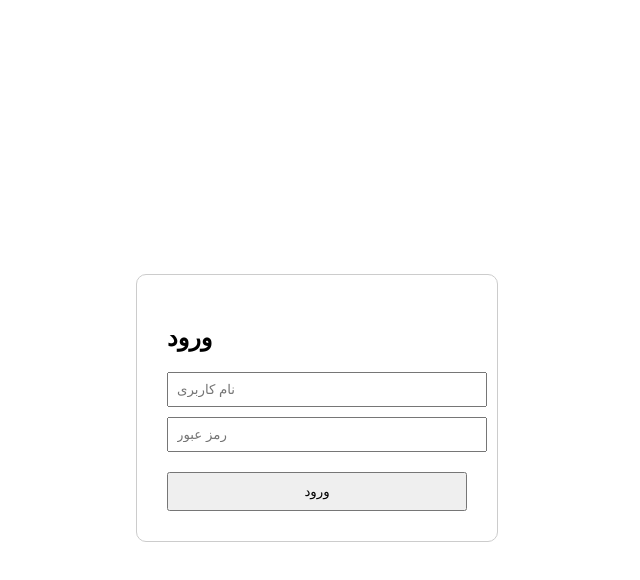
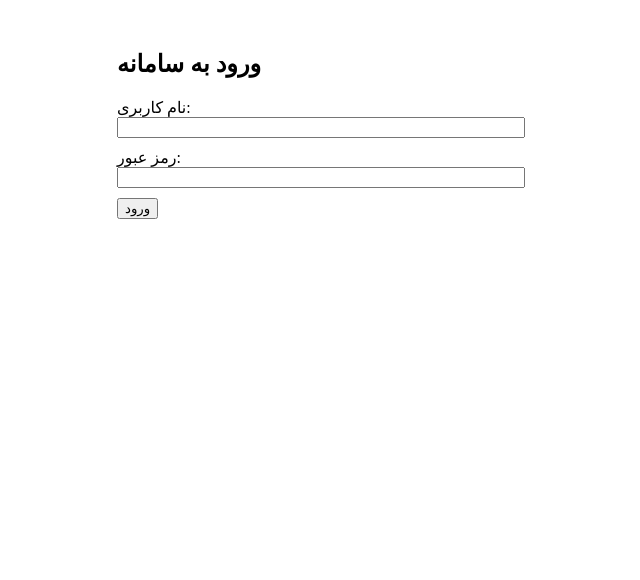
Before and after one commit to ticonlinepm/ticonlinepm, a React (Vite) app: page / in a window 1280 px wide. Shown: the top 580 px of the page, without its empty margins (323-963 px from the left). Built offline with nearby package versions, Linux system fonts and the light colour scheme; the HTML template or start-up script is replaced by a standard one.

Commit message:
Update Login.jsx

```diff
--- a/src/components/Login.jsx
+++ b/src/components/Login.jsx
@@ -1,12 +1,41 @@
+import React, { useState } from "react";
+
 function Login() {
+  const [username, setUsername] = useState("");
+  const [password, setPassword] = useState("");
+
+  const handleSubmit = (e) => {
+    e.preventDefault();
+    // اینجا می‌تونی لاگین واقعی یا بررسی اطلاعات رو پیاده‌سازی کنی
+    alert(`نام کاربری: ${username}\nرمز عبور: ${password}`);
+  };
+
   return (
-    <div style={{ display: 'flex', height: '100vh', alignItems: 'center', justifyContent: 'center' }}>
-      <div style={{ border: '1px solid #ccc', padding: 30, borderRadius: 10, width: 300 }}>
-        <h2 style={{ marginBottom: 20 }}>ورود</h2>
-        <input type='text' placeholder='نام کاربری' style={{ width: '100%', marginBottom: 10, padding: 8 }} />
-        <input type='password' placeholder='رمز عبور' style={{ width: '100%', marginBottom: 20, padding: 8 }} />
-        <button style={{ width: '100%', padding: 10 }}>ورود</button>
-      </div>
+    <div style={{ margin: "50px auto", maxWidth: "400px" }}>
+      <h2>ورود به سامانه</h2>
+      <form onSubmit={handleSubmit}>
+        <div style={{ marginBottom: "10px" }}>
+          <label>نام کاربری:</label>
+          <input
+            type="text"
+            value={username}
+            onChange={(e) => setUsername(e.target.value)}
+            required
+            style={{ width: "100%" }}
+          />
+        </div>
+        <div style={{ marginBottom: "10px" }}>
+          <label>رمز عبور:</label>
+          <input
+            type="password"
+            value={password}
+            onChange={(e) => setPassword(e.target.value)}
+            required
+            style={{ width: "100%" }}
+          />
+        </div>
+        <button type="submit">ورود</button>
+      </form>
     </div>
   );
 }
```
